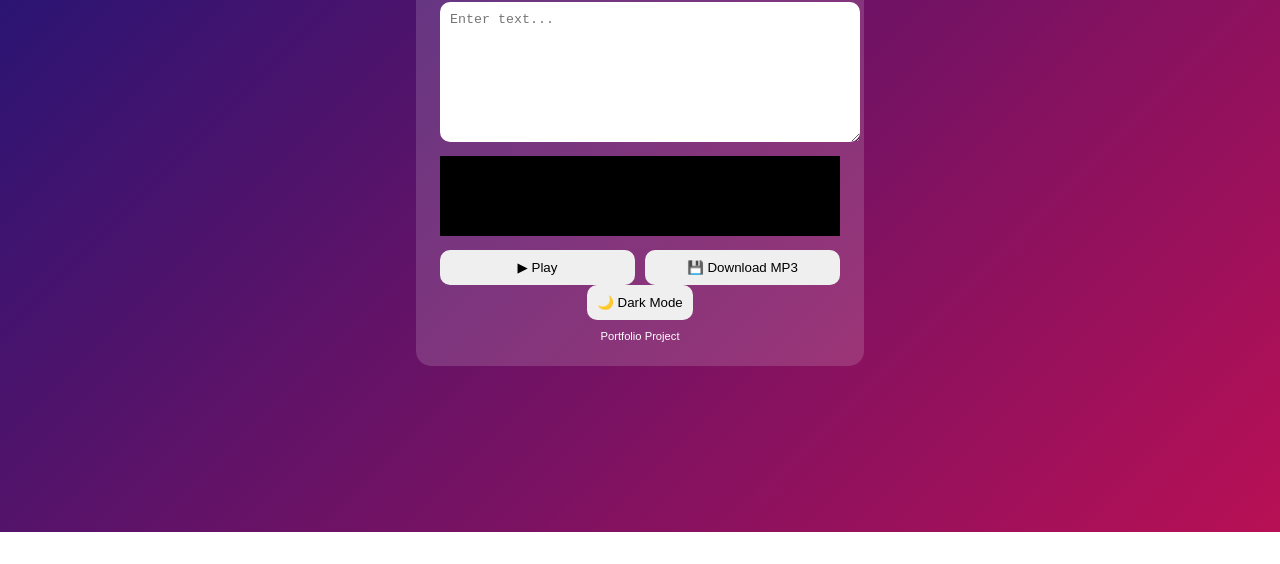
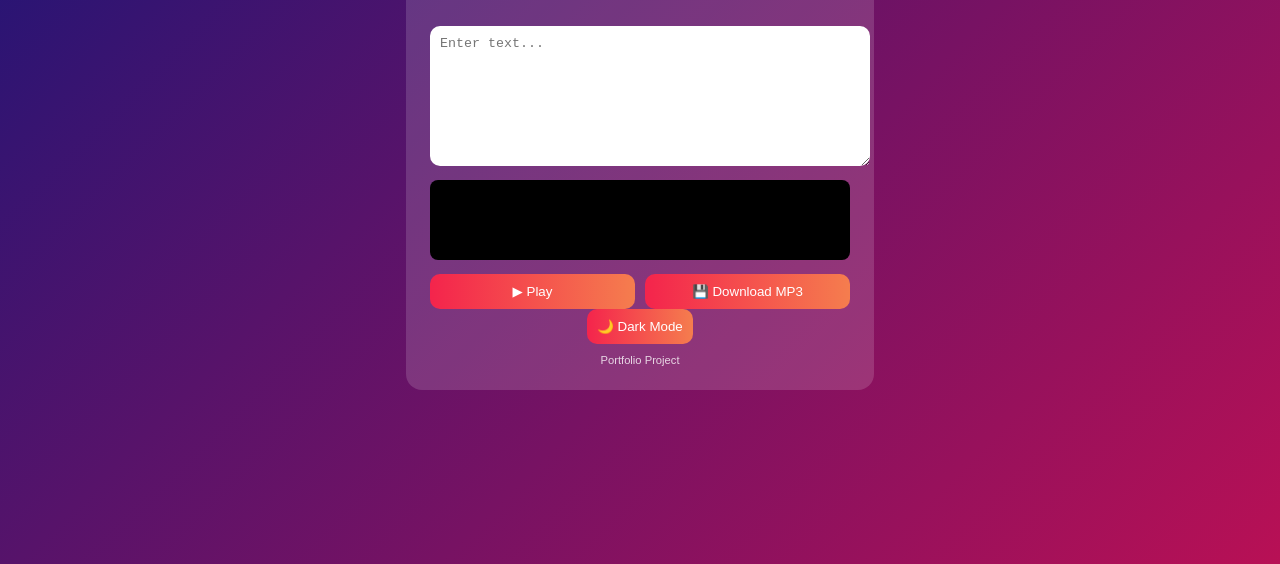
Before and after one commit to yogeshkumar141548/Text-to-Speech-Converter-, a plain HTML site: page Frontend/index.html in a window 1280 px wide. Shown: the part 268-832 px from the top of the page. Before the commit the page ends 800 px from the top, so only its background shows below. Drawn offline with Linux system fonts and the light colour scheme.

Commit message:
Update style.css

```diff
--- a/Frontend/style.css
+++ b/Frontend/style.css
@@ -1,6 +1,6 @@
 body {
   margin: 0;
-  font-family: Arial, sans-serif;
+  font-family: Poppins, sans-serif;
 }
 
 .container {
@@ -9,15 +9,16 @@ body {
   justify-content: center;
   align-items: center;
   background: linear-gradient(135deg,#161578,#b81055);
+  padding: 1rem;
 }
 
 .app {
   width: 100%;
-  max-width: 400px;
+  max-width: 420px;
   padding: 1.5rem;
   background: rgba(255,255,255,0.15);
   color: #fff;
-  border-radius: 15px;
+  border-radius: 16px;
   text-align: center;
 }
 
@@ -27,6 +28,7 @@ textarea {
   padding: 10px;
   border-radius: 10px;
   border: none;
+  margin-top: 1rem;
 }
 
 canvas {
@@ -34,6 +36,7 @@ canvas {
   height: 80px;
   margin-top: 10px;
   background: #000;
+  border-radius: 8px;
 }
 
 .buttons {
@@ -48,9 +51,25 @@ button {
   border-radius: 10px;
   border: none;
   cursor: pointer;
+  background: linear-gradient(90deg,#F4244C,#F57D4E);
+  color: #fff;
 }
 
 footer {
   margin-top: 10px;
   font-size: 0.7rem;
+  opacity: 0.8;
 }
+
+/* Dark/Light toggle */
+body.light {
+  background: #f4f4f4;
+}
+body.light .app {
+  background: #fff;
+  color: #000;
+}
+body.light textarea {
+  background: #f1f1f1;
+  color: #000;
+}
```
